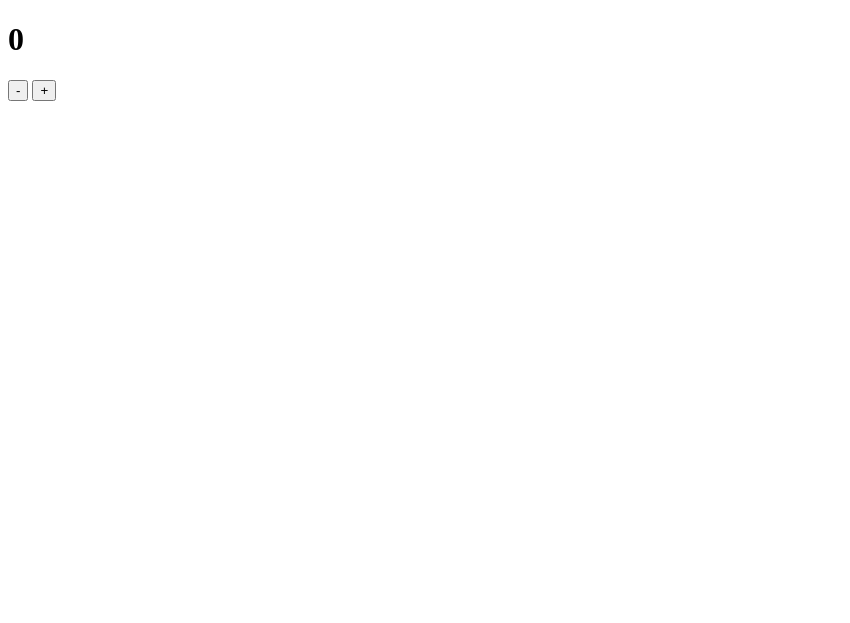
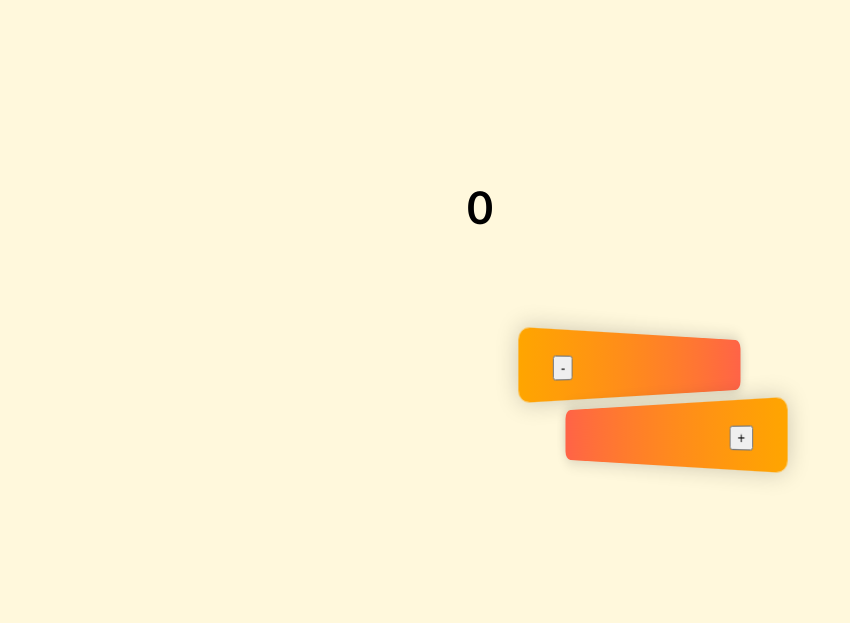
Before and after one commit to shiringap/test, a website: page index.html in a window 1280 px wide. Shown: the whole page, without its empty margins (0-850 px from the left). Drawn offline with Linux system fonts and the light colour scheme.

Commit message:
third commit created a css file and set the styles

```diff
--- /dev/null
+++ b/css/style.css
@@ -0,0 +1,59 @@
+body {
+    margin: 0;
+    height: 100vh;
+    display: flex;
+    align-items: center;
+    justify-content: center;
+    background: cornsilk;
+}
+.counter-display{
+    height: 55vh;
+    /* margin-left: 20%; */
+    font-family: 'Trebuchet MS', 'Lucida Sans Unicode', 'Lucida Grande', 'Lucida Sans', Arial, sans-serif;
+    font-size: 45px;
+
+}
+ul {
+    padding: 0;
+    list-style-type: none;
+}
+
+ul li {
+    box-sizing: border-box;
+    width: 15em;
+    height: 3em;
+    font-size: 20px;
+    border-radius: 0.5em;
+    margin: 0.5em;
+    box-shadow: 0 0 1em rgba(0,0,0,0.2);
+    color: white;
+    font-family: sans-serif;
+    text-transform: capitalize;
+    line-height: 3em;
+    transition: 0.3s;
+    cursor: pointer;
+}
+
+ul li:nth-child(odd) {
+    background: linear-gradient(to right, orange, tomato);
+    text-align: left;
+    padding-left: 10%;
+    transform: perspective(500px) rotateY(45deg);
+}
+
+ul li:nth-child(even) {
+    background: linear-gradient(to left, orange, tomato);
+    text-align: right;
+    padding-right: 10%;
+    transform: perspective(500px) rotateY(-45deg);
+}
+
+ul li:nth-child(odd):hover {
+    transform: perspective(200px) rotateY(45deg);
+    padding-left: 5%;
+}
+
+ul li:nth-child(even):hover {
+    transform: perspective(200px) rotateY(-45deg);
+    padding-right: 5%;
+}
--- a/index.html
+++ b/index.html
@@ -4,13 +4,18 @@
     <meta charset="UTF-8">
     <meta http-equiv="X-UA-Compatible" content="IE=edge">
     <meta name="viewport" content="width=device-width, initial-scale=1.0">
+    <link rel="stylesheet" href="css/style.css">
     <title>Counter</title>
 
 </head>
 <body>
 <h1 class="counter-display">(..)</h1>
-<button class="counter-minus">-</button>
-<button class="counter-plus">+</button>
+<ul>
+    <li>
+        <button class="counter-minus">-</button>
+    </li>
+    <li><button class="counter-plus">+</button></li>
+</ul>
 <script src="js/script.js"></script>
 </body>
 
```
